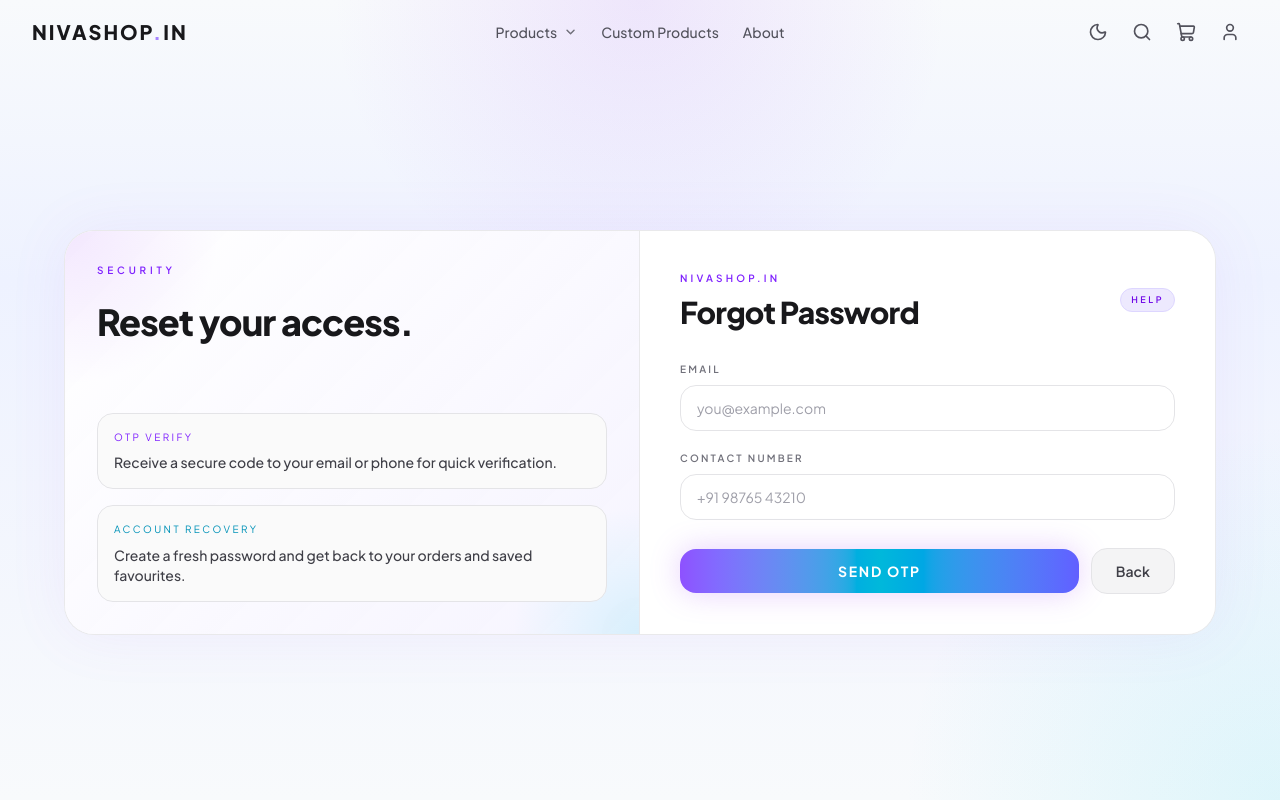
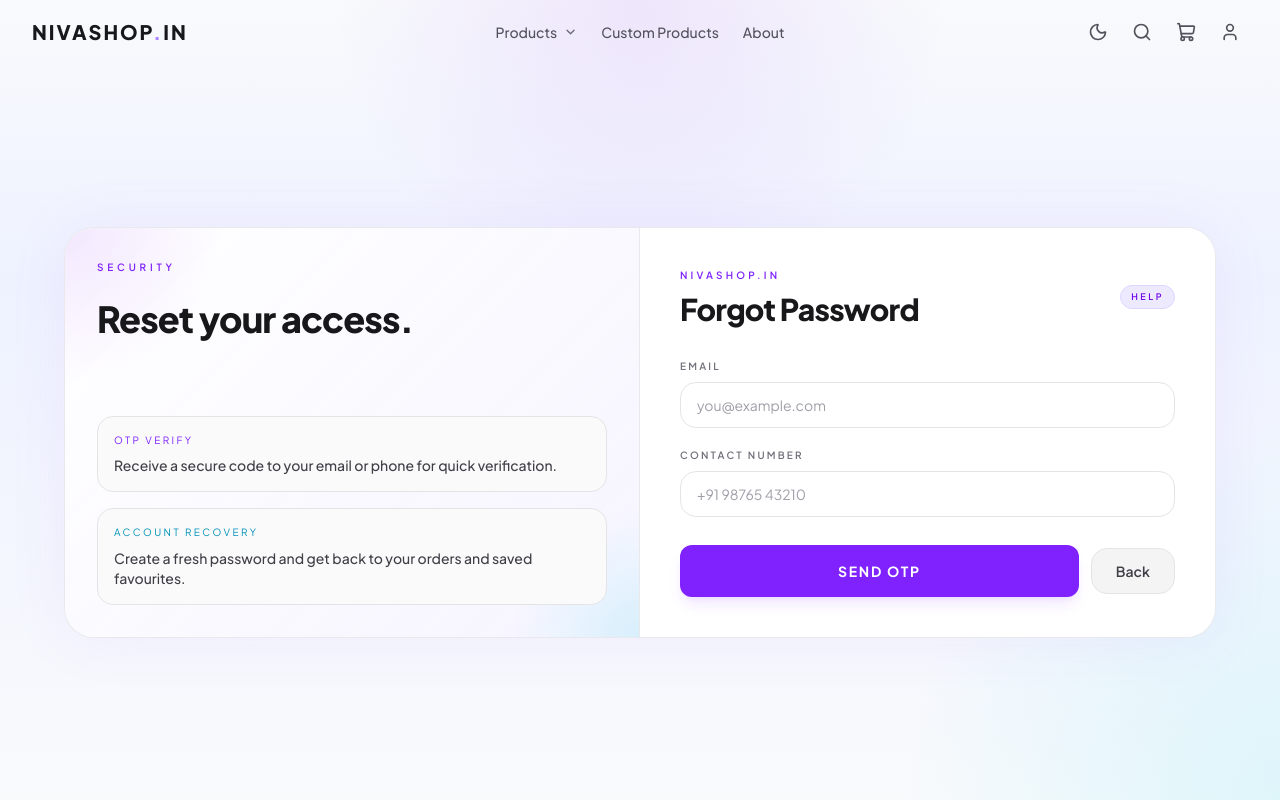
Before and after one commit to naveen-flutterflirt/Neva-Ecom, a Next.js app in the folder neva-frontend/: page /forgot-password in a window 1280 px wide. Built offline with nearby package versions, Linux system fonts and the light colour scheme.

Commit message:
feat: create reusable Button component and update UI in Forgot Password, Login, and Signup pages

```diff
--- a/neva-frontend/src/app/forgot-password/page.tsx
+++ b/neva-frontend/src/app/forgot-password/page.tsx
@@ -1,6 +1,7 @@
 'use client';
 
 import { useRouter } from 'next/navigation';
+import Button from '../../components/ui/Button';
 
 export default function ForgotPasswordPage() {
   const router = useRouter();
@@ -191,34 +192,20 @@ export default function ForgotPasswordPage() {
                 <div className="flex items-center gap-3 pt-2">
 
                   {/* SEND OTP */}
-                  <button
+                  <Button
                     type="submit"
                     style={{ cursor: 'pointer' }}
                     className="
     flex-1
     rounded-2xl
-                      bg-gradient-to-r
-                      from-violet-500
-                      via-cyan-500
-                      to-indigo-500
     px-4
     py-3
-                      text-sm
-                      font-bold
     uppercase
     tracking-[0.12em]
-                      text-white
-                      shadow-[0_0_30px_rgba(168,85,247,0.28)]
-                      transition-all
-                      duration-200
-                      hover:-translate-y-0.5
-                      hover:shadow-[0_0_40px_rgba(34,211,238,0.35)]
-                      hover:brightness-110
-                      dark:shadow-[0_0_30px_rgba(168,85,247,0.35)]
   "
 >
                     Send OTP
-                  </button>
+                  </Button>
 
                   {/* BACK */}
                   <button
@@ -235,15 +222,8 @@ export default function ForgotPasswordPage() {
                       text-sm
                       font-semibold
                       text-zinc-700
-                      transition-all
-                      duration-200
-                      hover:border-cyan-400
-                      hover:text-cyan-600
-                      dark:border-zinc-700
-                      dark:bg-zinc-800/80
-                      dark:text-zinc-200
-                      dark:hover:border-cyan-400
-                      dark:hover:text-cyan-200
+
+
                     "
                   >
                     Back
--- a/neva-frontend/src/app/login/page.tsx
+++ b/neva-frontend/src/app/login/page.tsx
@@ -2,6 +2,7 @@
 
 import Link from 'next/link';
 import { useRouter } from 'next/navigation';
+import Button from '../../components/ui/Button';
 
 export default function LoginPage() {
   const router = useRouter();
@@ -393,10 +394,8 @@ export default function LoginPage() {
                   className="
   w-full
   rounded-xl
-                    bg-gradient-to-r
-                    from-violet-500
-                    via-cyan-500
-                    to-indigo-500
+  bg-violet-600
+  hover:bg-violet-500
   px-3
   py-2.5
   text-xs
@@ -404,13 +403,10 @@ export default function LoginPage() {
   uppercase
   tracking-[0.16em]
   text-white
-                    shadow-[0_0_30px_rgba(168,85,247,0.28)]
+  shadow-lg
+  shadow-violet-600/10
   transition-all
   duration-200
-                    hover:-translate-y-0.5
-                    hover:shadow-[0_0_40px_rgba(34,211,238,0.35)]
-                    hover:brightness-110
-                    dark:shadow-[0_0_30px_rgba(34,211,238,0.35)]
   sm:rounded-2xl
   sm:px-4
   sm:py-3
--- a/neva-frontend/src/app/signup/page.tsx
+++ b/neva-frontend/src/app/signup/page.tsx
@@ -2,6 +2,7 @@
 
 import { useState } from 'react';
 import { useRouter } from 'next/navigation';
+import Button from '../../components/ui/Button';
 
 export default function SignupPage() {
   const router = useRouter();
@@ -409,22 +410,16 @@ export default function SignupPage() {
                   style={{ cursor: 'pointer' }}
                   className="
   mt-1 w-full rounded-2xl
-                    bg-gradient-to-r
-                    from-cyan-500
-                    via-violet-500
-                    to-indigo-500
+  bg-violet-600
+  hover:bg-violet-500
   px-4 py-3
   text-sm font-bold
   uppercase
   tracking-[0.2em]
   text-white
-                    shadow-[0_0_30px_rgba(34,211,238,0.28)]
-                    transition-all duration-200
-                    hover:-translate-y-0.5
-                    hover:scale-[1.01]
-                    hover:shadow-[0_0_40px_rgba(96,165,250,0.45)]
-                    hover:brightness-110
-                    dark:shadow-[0_0_30px_rgba(34,211,238,0.35)]
+  shadow-lg
+  shadow-violet-600/10
+
 "
                 >
                   Create Account
--- a/neva-frontend/src/components/common/Hero.tsx
+++ b/neva-frontend/src/components/common/Hero.tsx
@@ -82,7 +82,7 @@ export default function Hero() {
     animate="visible"
     custom={0}
     variants={contentVariants}
-                        className="mt-6 max-w-lg text-base font-medium leading-relaxed text-zinc-600 dark:text-zinc-400 sm:text-lg"
+    className="mt-6 max-w-lg text-base font-medium leading-relaxed text-zinc-950 drop-shadow-[0_1px_2px_rgba(255,255,255,0.8)] dark:text-zinc-400 dark:drop-shadow-none sm:text-lg"
 >
     NIVASHOP is the ultimate launchpad for creators. Get top-grade 3D filaments and smart microcontrollers. Built for developers, hackers, and makers.
 </motion.p>
@@ -139,8 +139,7 @@ export default function Hero() {
                             href="/shop?category=iot"
                             whileHover={{ y: -3, scale: 1.02, backgroundColor: 'rgba(39,39,42,0.85)' }}
                             whileTap={{ scale: 0.97 }}
-                            className="flex w-full items-center justify-center rounded-xl border border-zinc-300 dark:border-zinc-700 bg-zinc-100/60 dark:bg-zinc-900/60 px-8 py-4 text-sm font-bold text-zinc-700 dark:text-zinc-300 backdrop-blur-sm transition-colors sm:w-auto"
-                        >
+                            className="flex w-full items-center justify-center rounded-xl border border-zinc-300 dark:border-zinc-700 bg-white dark:bg-zinc-900/60 px-8 py-4 text-sm font-bold text-black dark:text-zinc-300 backdrop-blur-sm transition-colors hover:bg-white hover:text-white dark:hover:bg-zinc-900/60 sm:w-auto">
                             Shop IoT Products
                         </motion.a>
                     </motion.div>
--- a/neva-frontend/src/components/common/PromoBanner.tsx
+++ b/neva-frontend/src/components/common/PromoBanner.tsx
@@ -19,7 +19,7 @@ export default function PromoBanner() {
     }, []);
 
     return (
-        <div className="z-20 mt-6 w-full py-2.5 text-center text-xs font-semibold tracking-wide text-zinc-300 backdrop-blur-md">
+        <div className="z-20 mt-6 w-full py-2.5 text-center text-xs font-semibold tracking-wide text-black dark:text-zinc-300 backdrop-blur-md">
             <span className="inline-flex items-center gap-0">
                 <motion.span
                     animate={{ rotate: [0, 15, -15, 0], scale: [1, 1.15, 1] }}
--- /dev/null
+++ b/neva-frontend/src/components/ui/Button.tsx
@@ -0,0 +1,42 @@
+'use client';
+
+import React from 'react';
+
+interface ButtonProps
+  extends React.ButtonHTMLAttributes<HTMLButtonElement> {
+  children: React.ReactNode;
+}
+
+export default function Button({
+  children,
+  className = '',
+  ...props
+}: ButtonProps) {
+  return (
+    <button
+      {...props}
+      className={`
+        flex
+        items-center
+        justify-center
+        gap-2
+        rounded-xl
+        bg-violet-600
+        hover:bg-violet-500
+        active:scale-95
+        text-white
+        font-bold
+        text-sm
+        py-4
+        transition-all
+        duration-200
+        shadow-lg
+        shadow-violet-600/10
+        cursor-pointer
+        ${className}
+      `}
+    >
+      {children}
+    </button>
+  );
+}
```
Lines whose indentation alone changed are shown as unchanged.
